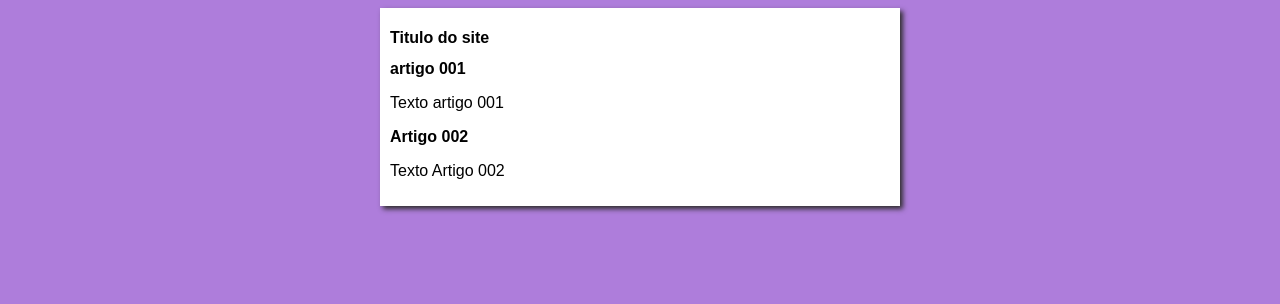
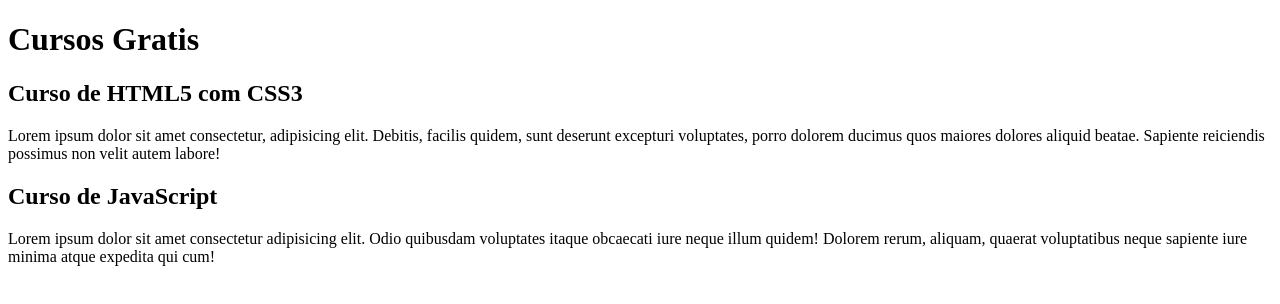
Before and after one commit to JonilsonSilva28/Projeto-site, a plain HTML site: page index.html in a window 1280 px wide. Drawn offline with Linux system fonts and the light colour scheme.

Commit message:
Update index.html

```diff
--- a/index.html
+++ b/index.html
@@ -4,21 +4,20 @@
     <meta charset="UTF-8">
     <meta http-equiv="X-UA-Compatible" content="IE=edge">
     <meta name="viewport" content="width=device-width, initial-scale=1.0">
-    <title>Curso em Video</title>
-    <link rel="stylesheet" href="estilos/style.css">
+    <title>site cursoevideo</title>
 </head>
 <body>
     <main>
         <header>
-            <h1>Titulo do site</h1>
+            <h1>Cursos Gratis</h1>
         </header>
         <article>
-            <h2>artigo 001</h2>
-            <p>Texto artigo 001</p>
+            <h2>Curso de HTML5 com CSS3</h2>
+            <p>Lorem ipsum dolor sit amet consectetur, adipisicing elit. Debitis, facilis quidem, sunt deserunt excepturi voluptates, porro dolorem ducimus quos maiores dolores aliquid beatae. Sapiente reiciendis possimus non velit autem labore!</p>
         </article>
         <article>
-            <h2>Artigo 002</h2>
-            <p>Texto Artigo 002</p>
+            <h2>Curso de JavaScript</h2>
+            <p>Lorem ipsum dolor sit amet consectetur adipisicing elit. Odio quibusdam voluptates itaque obcaecati iure neque illum quidem! Dolorem rerum, aliquam, quaerat voluptatibus neque sapiente iure minima atque expedita qui cum!</p>
         </article>
     </main>
 </body>
```
